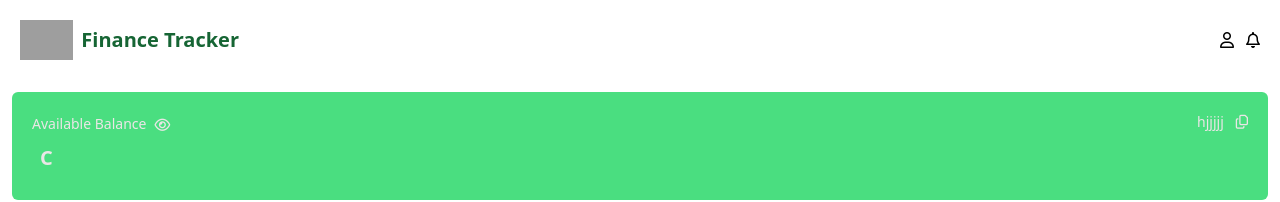
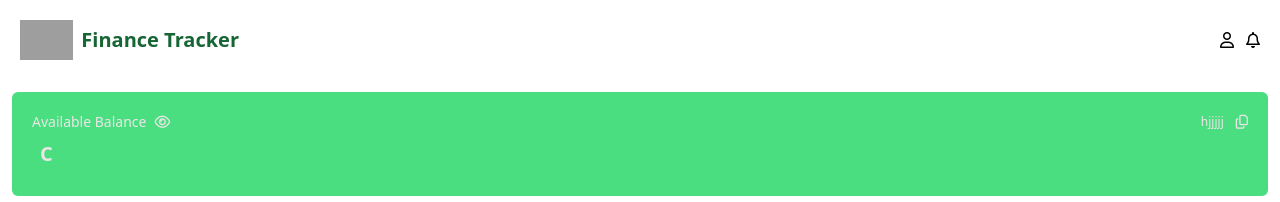
Before and after one commit to inuEnike/student-expense-client, a website: page index.html in a window 1280 px wide. Shown: the top 202 px of the page. Drawn offline with nearby package versions, Linux system fonts and the light colour scheme; no server answers; sample sign-in values are in the browser's storage; grey boxes are pictures that could not be loaded.

Commit message:
second commit: Modified index styling

```diff
--- a/index.html
+++ b/index.html
@@ -72,17 +72,14 @@
 
       <!-- Balance Section -->
       <div class="bg-green-400 text-[#ebe6e6] px-5 mt-3 py-5 rounded-md">
-        <div class="flex justify-between">
+        <div class="flex justify-between items-center">
           <div class="flex items-center">
             <p class="text-sm pr-2">Available Balance</p>
-            <div class="">
               <i class="fa-regular fa-eye pr-3 text-sm hidden icon" id="toggleBalance"></i>
-              <!-- <i class="fa-regular fa-eye-slash pr-3 text-sm" id="toggleBalance"></i> -->
-            </div>
           </div>
           <div class="flex flex-col items-center">
             <div class="flex items-center">
-              <p class="text-sm matNo">hjjjjj</p>
+              <p class="text-xs matNo">hjjjjj</p>
             <i class="fa-regular fa-copy pl-3 text-sm copy"></i>
           </div>
           <!-- <span class="text-sm">copied!</span> -->
```
Also changed, not shown: dist/styles/output.css.
